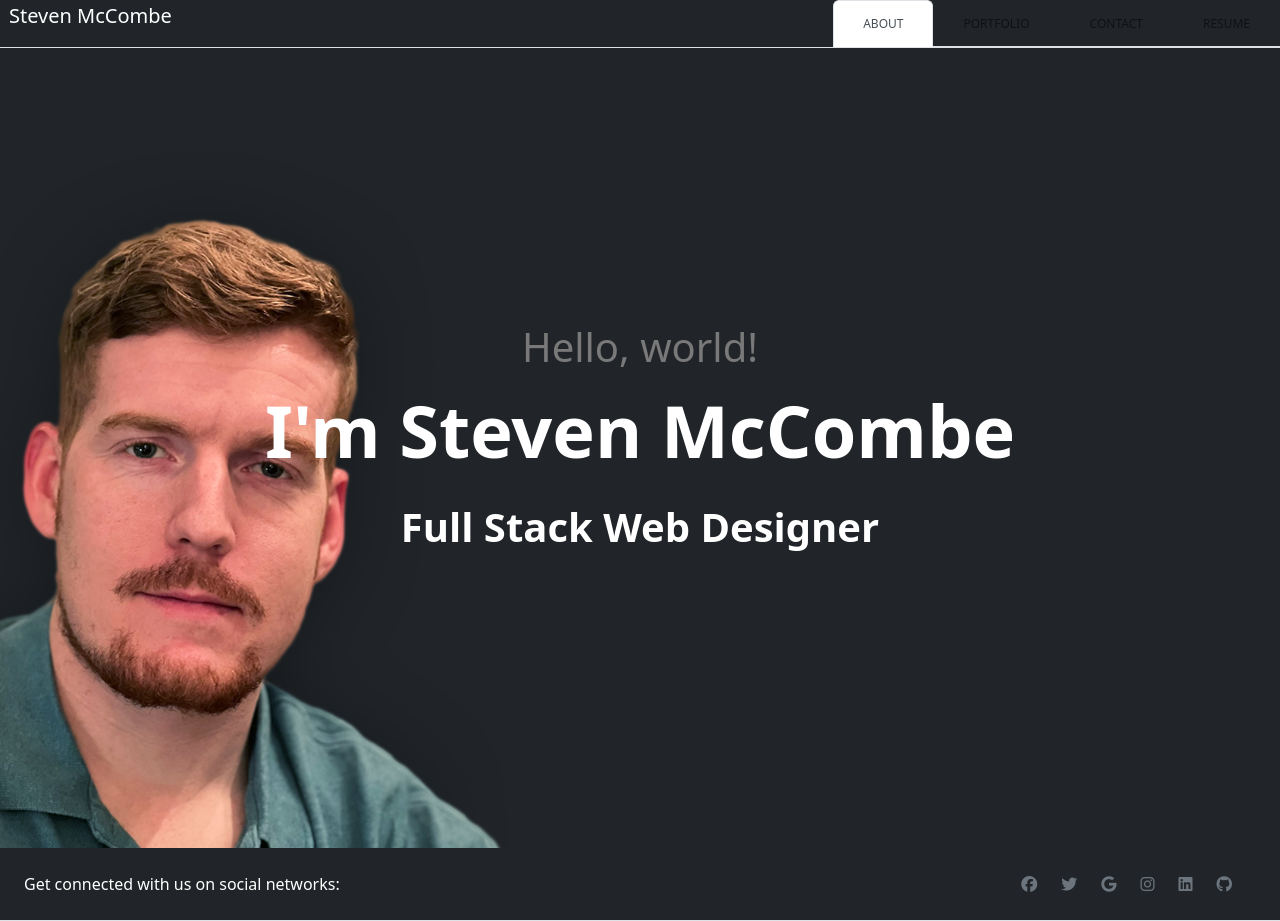
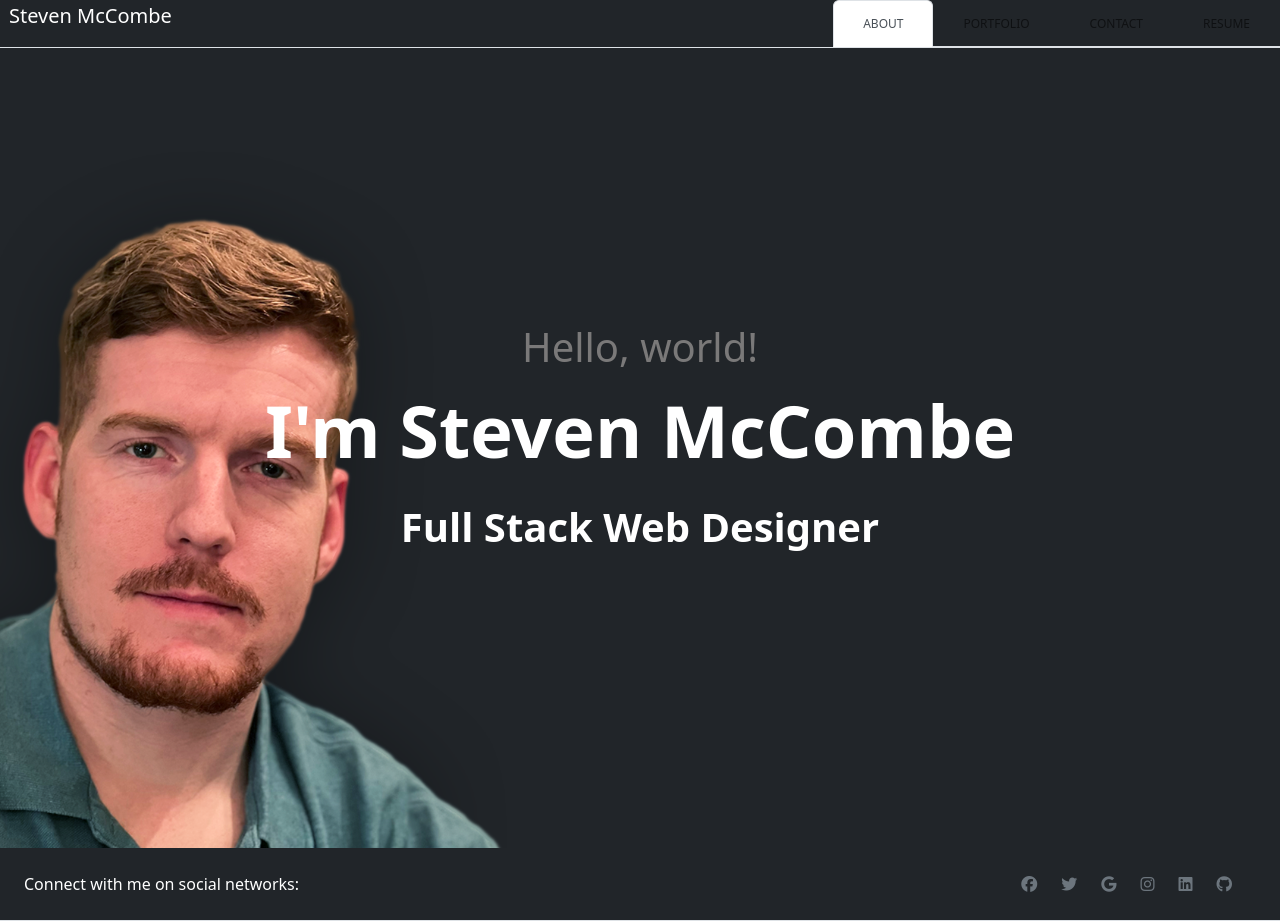
Before and after one commit to Steven-McCombe/portfoliosteven, a React (Create React App) app: page / in a window 1280 px wide. Built offline with nearby package versions, Linux system fonts and the light colour scheme.

Commit message:
style fixes

```diff
--- a/src/App.js
+++ b/src/App.js
@@ -1,6 +1,13 @@
 import React from "react";
 import PortfolioContainer from "./components/PortfolioContainer";
 
-const App = () => <PortfolioContainer />;
+function App() {
+    return (
+        <div className = 'bg-dark'>
+            <PortfolioContainer />
+        </div>
+    );
+  }
+
 
 export default App;
--- a/src/components/Footer.js
+++ b/src/components/Footer.js
@@ -4,18 +4,18 @@ import { MDBFooter, MDBIcon } from 'mdb-react-ui-kit';
 
 function Footer() {
   return (
-<MDBFooter bgColor='dark' className='text-center text-lg-start'>
+<MDBFooter bgColor='dark' className='text-center text-lg-start '>
       <section className='d-flex justify-content-center justify-content-lg-between p-4 border-bottom'>
         <div className='me-5 d-none d-lg-block'>
-          <span className = "color-w">Get connected with us on social networks:</span>
+          <span className = "color-w" >Connect with me on social networks:</span>
         </div>
 
         <div>
-          <a href='www.facebook.com' className='me-4 text-reset'>
+          <a href='https://www.facebook.com/steven.mccombe.96' className='me-4 text-reset'>
             <MDBIcon color='secondary' fab icon='facebook' />
           </a>
           <a href='https://twitter.com/st_mccombe' className='me-4 text-reset '>
-            <MDBIcon color='secondary' fab icon='twitter' />
+            <MDBIcon color='secondary' fab icon='twitter'/>
           </a>
           <a href='mailto:smccombe93@gmail.com' className='me-4 text-reset'>
             <MDBIcon color='secondary' fab icon='google' />
--- a/src/components/NavTabs.js
+++ b/src/components/NavTabs.js
@@ -6,8 +6,10 @@ import "./styles/Theme.css"
 function NavTabs({ currentPage, handlePageChange }) {
   return (
     <header className="nav nav-tabs justify-content-between bg-dark">
-      <h5 href="#">Steven McCombe</h5>
-    <ul className="nav nav-tabs justify-content-end bg-dark ">
+
+      <h5>Steven McCombe</h5>
+
+        <ul className="nav nav-tabs justify-content-end bg-dark ">
 
       <li className="nav-item">
         <a
--- a/src/components/PortfolioContainer.js
+++ b/src/components/PortfolioContainer.js
@@ -26,7 +26,7 @@ export default function PortfolioContainer() {
   const handlePageChange = (page) => setCurrentPage(page);
 
   return (
-    <div className='bg-dark'>
+    <div >
       {/* We are passing the currentPage from state and the function to update it */}
       <NavTabs currentPage={currentPage} handlePageChange={handlePageChange} />
       {/* Here we are calling the renderPage method which will return a component  */}
--- a/src/components/styles/Theme.css
+++ b/src/components/styles/Theme.css
@@ -26,7 +26,7 @@ height: 25rem;
     margin: 20px;
   }
 
-  .form input {
+.form input {
     display: block;
     margin-top: 5px;
     margin-bottom: 5px;
```
